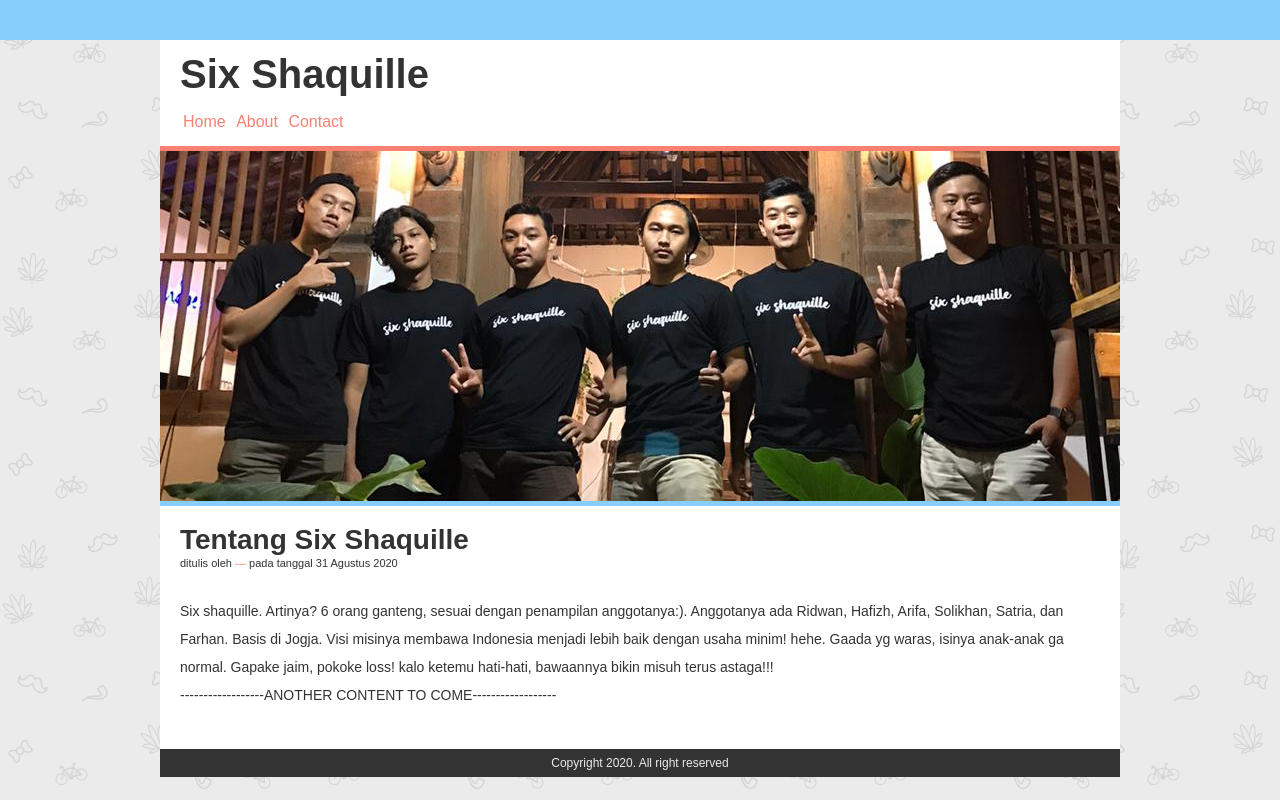
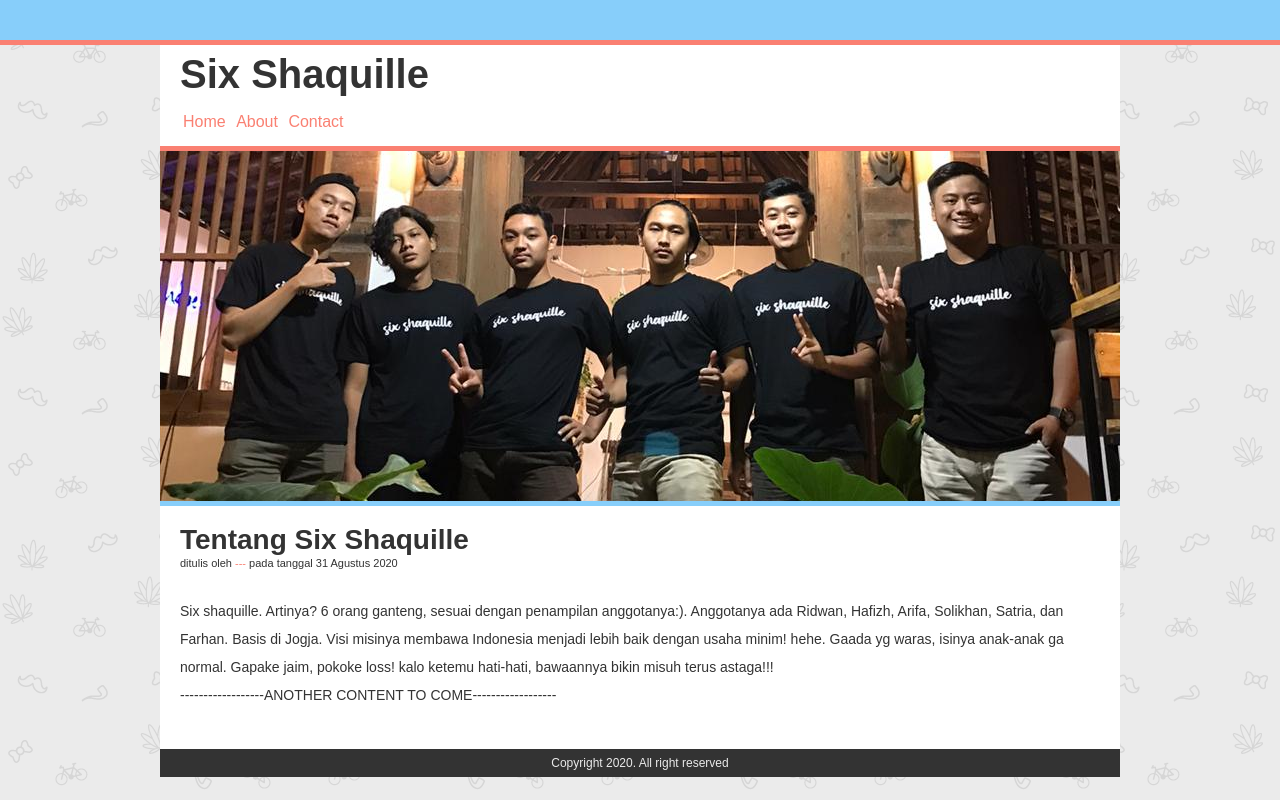
Before and after one commit to farhanandri/farhanandri.github.io, a plain HTML site: page index.html in a window 1280 px wide. Shown: the top 800 px of the page. Drawn offline with Linux system fonts and the light colour scheme.

Commit message:
Add files via upload

```diff
--- a/Tes1Style.css
+++ b/Tes1Style.css
@@ -65,6 +65,7 @@ body {
 	height: 40px;
 	background-color: lightskyblue;
 	z-index: 999;
+	border-bottom: 5px solid salmon;
 }
 
 .container {
```
